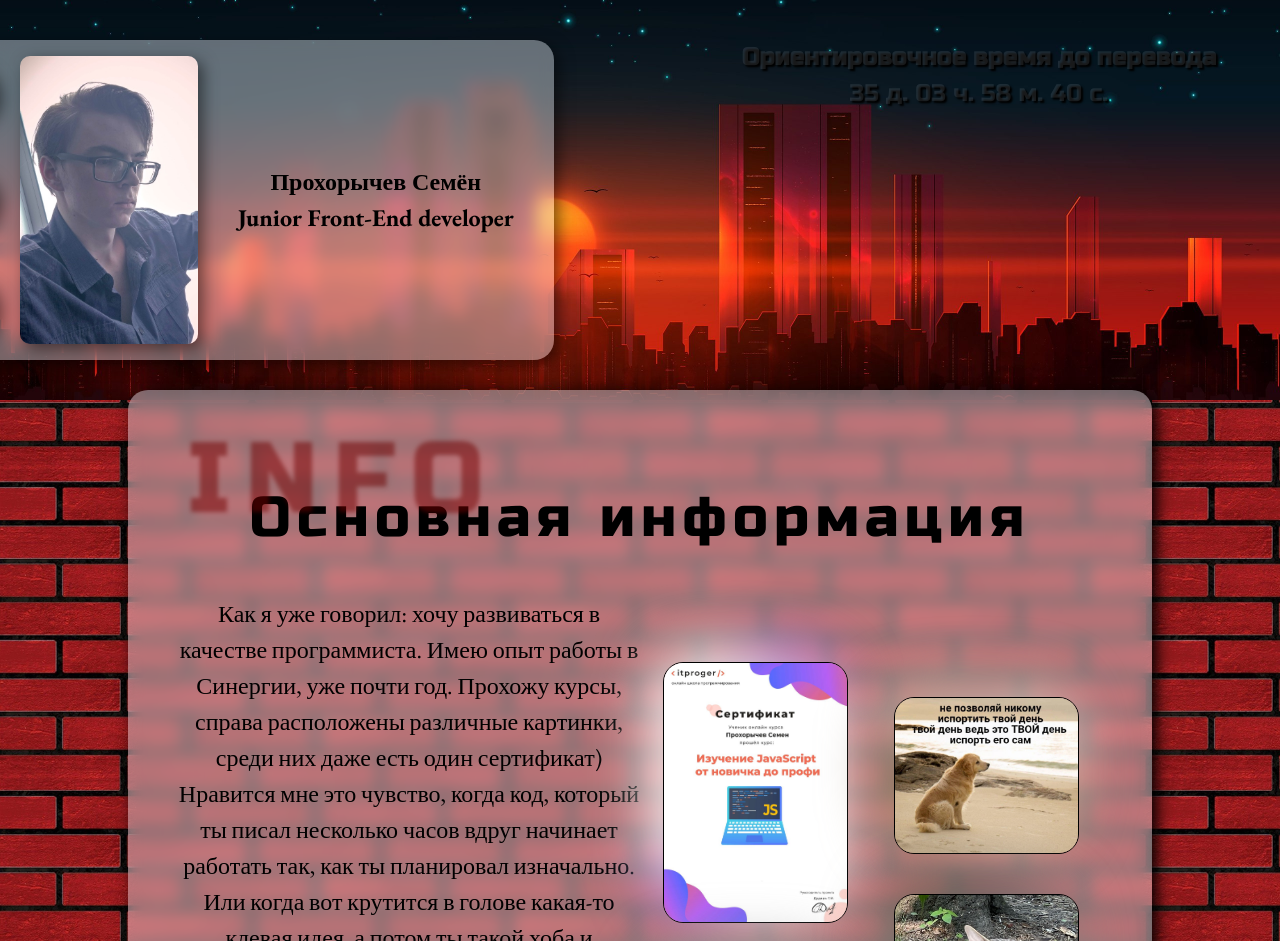
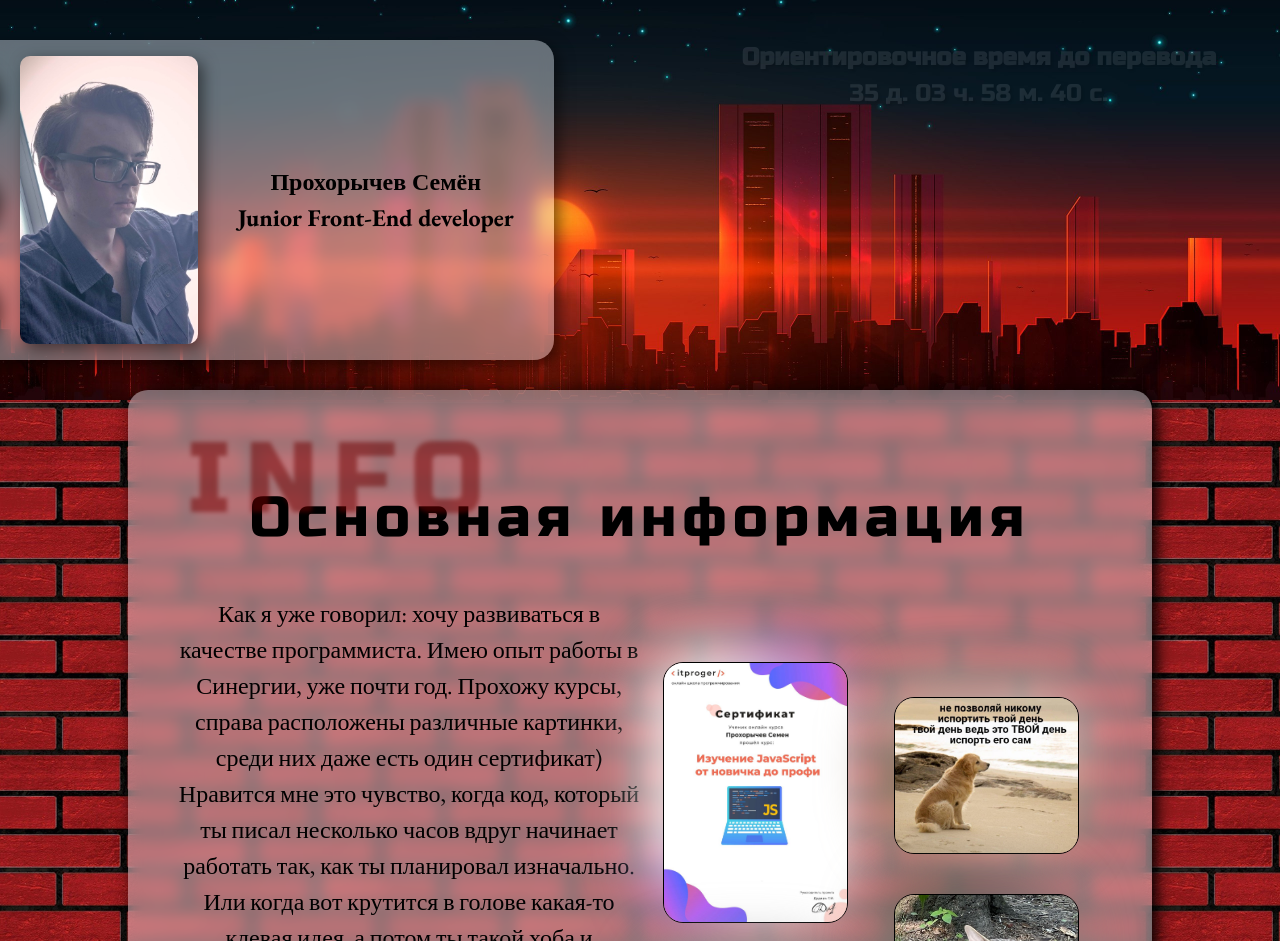
Before and after one commit to SpilMand/demo-site, a plain HTML site: page index.html in a window 1280 px wide. Shown: the top 941 px of the page. Drawn offline with nearby package versions, Linux system fonts and the light colour scheme.

Commit message:
Update style.css

```diff
--- a/css/style.css
+++ b/css/style.css
@@ -232,7 +232,7 @@ header .info .text {
 .timer_block {
     color: rgba(240, 248, 255, 0.1);
     font-family: 'Russo One', sans-serif;
-    text-shadow: 2px 2px 2px black;
+    text-shadow: 2px 2px 2px rgba(0, 0, 0, 0.1);
     position: fixed;
     z-index: 10;
     top: 5%;
@@ -242,6 +242,7 @@ header .info .text {
 
 .timer_block:hover {
     color: rgba(240, 248, 255, 1);
+    text-shadow: 2px 2px 2px black;
     transition: all 0.5s;
 }
 
```
